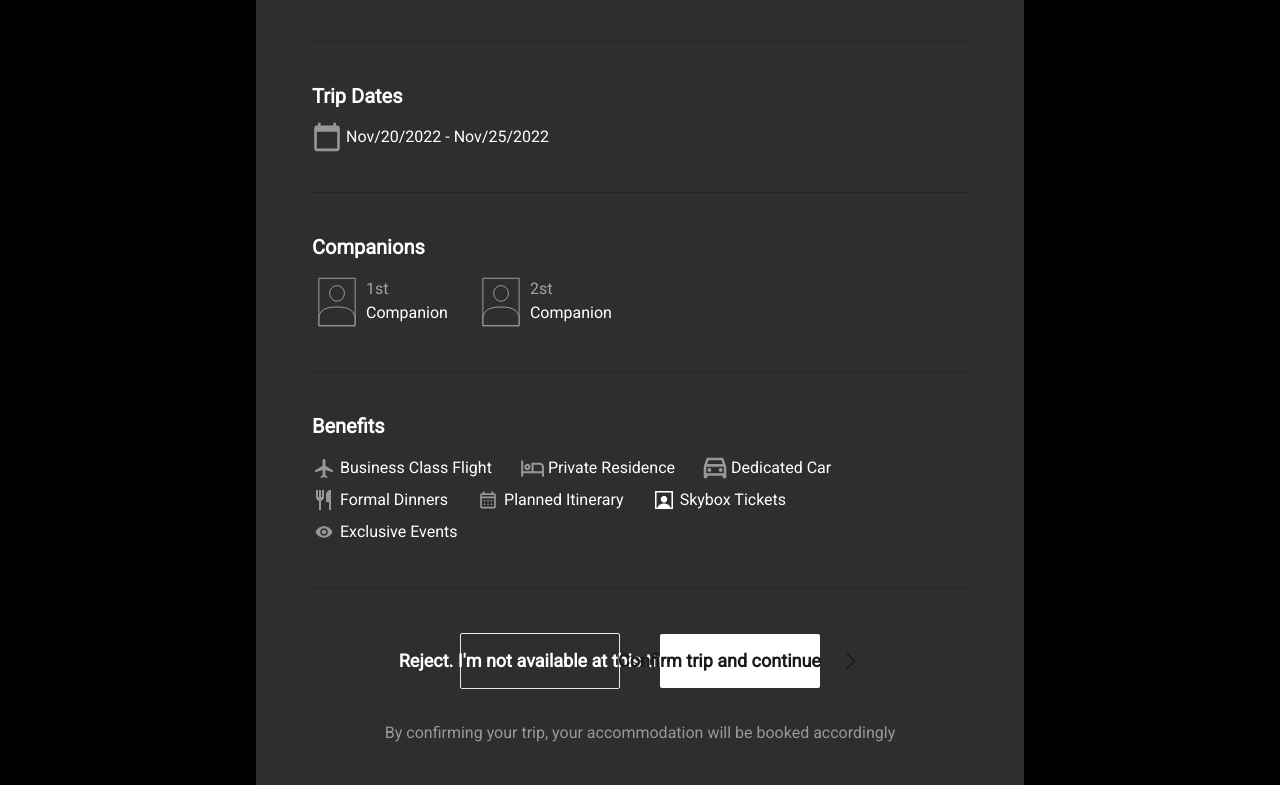
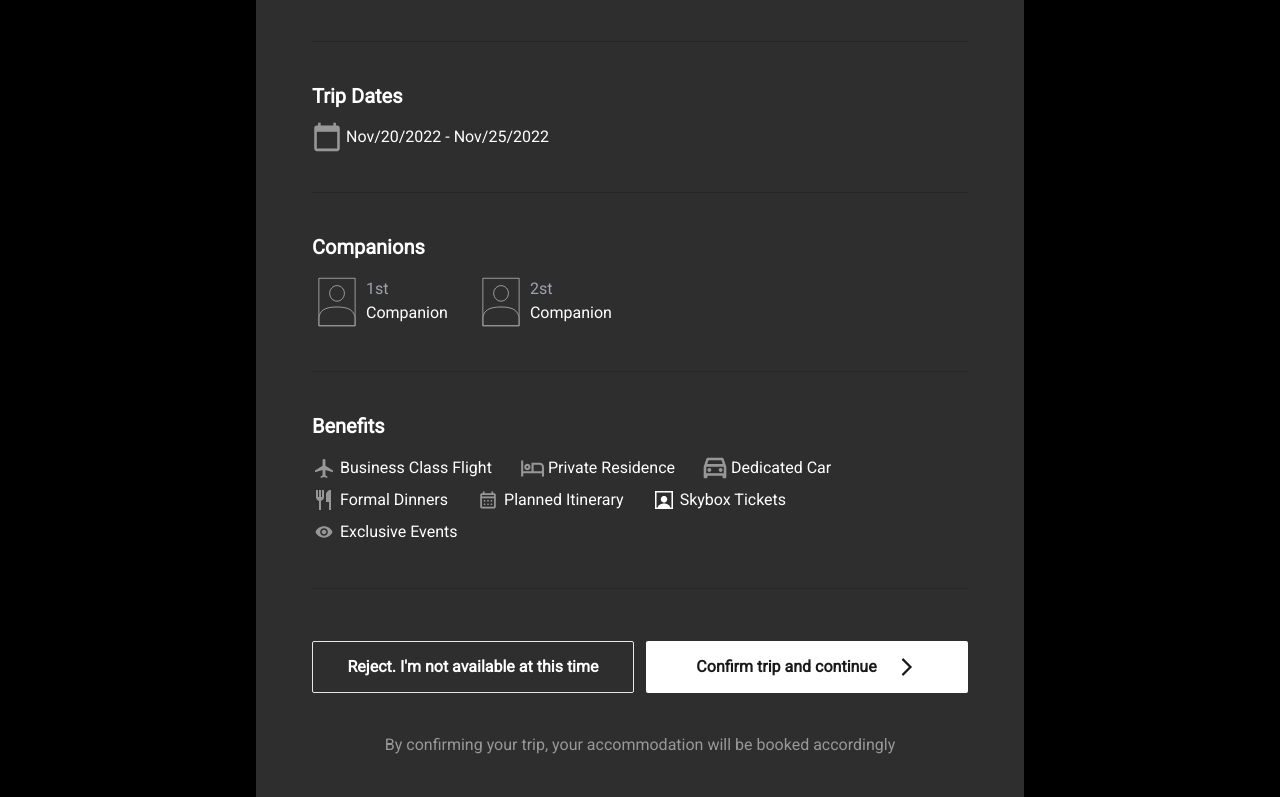
Before and after one commit to kareemegy/blink, a React (Vite) app: page /event in a window 1280 px wide. Shown: the part 359-1156 px from the top of the page. Built offline with nearby package versions, Linux system fonts and the light colour scheme.

Commit message:
fix overflow text button

```diff
--- a/src/components/Button/Button.tsx
+++ b/src/components/Button/Button.tsx
@@ -1,4 +1,3 @@
-import { useNavigate } from "react-router-dom";
 import cn from "classnames";
 interface ButtonProps {
   title: string;
--- a/src/pages/Event/Event.tsx
+++ b/src/pages/Event/Event.tsx
@@ -45,15 +45,15 @@ const EventPage = () => {
             <hr className="my-7 md:my-10 border-b-1  max-w-3xl border-Gray50 md:border-Primary700" />
             <Benefits />
             <hr className="my-7 md:my-10 border-b-1  max-w-3xl border-Gray50 md:border-Primary700" />
-            <div className="flex-col justify-center items-center gap-10 xl:flex xl:flex-row p-1">
+            <div className="flex flex-col lg:flex-row gap-3">
               <Button
-                className="w-full xl:w-40 lg:text-lg mb-10 xl:mb-0 whitespace-nowrap"
                 title="Reject. I'm not available at this time"
+                className="w-full lg:w-1/2 my-3 text-sm md:text-base  font-bold py-5 px-5 rounded"
                 style="outline"
                 handleClicked={toggleModal}
               />
               <Button
-                className="w-full xl:w-40 lg:text-lg xl:mb-0 whitespace-nowrap"
+                className="w-full lg:w-1/2 my-3 text-sm md:text-base  font-bold py-5 px-5 rounded"
                 title="Confirm trip and continue"
                 style="white"
                 icon={ChevronRight}
```
